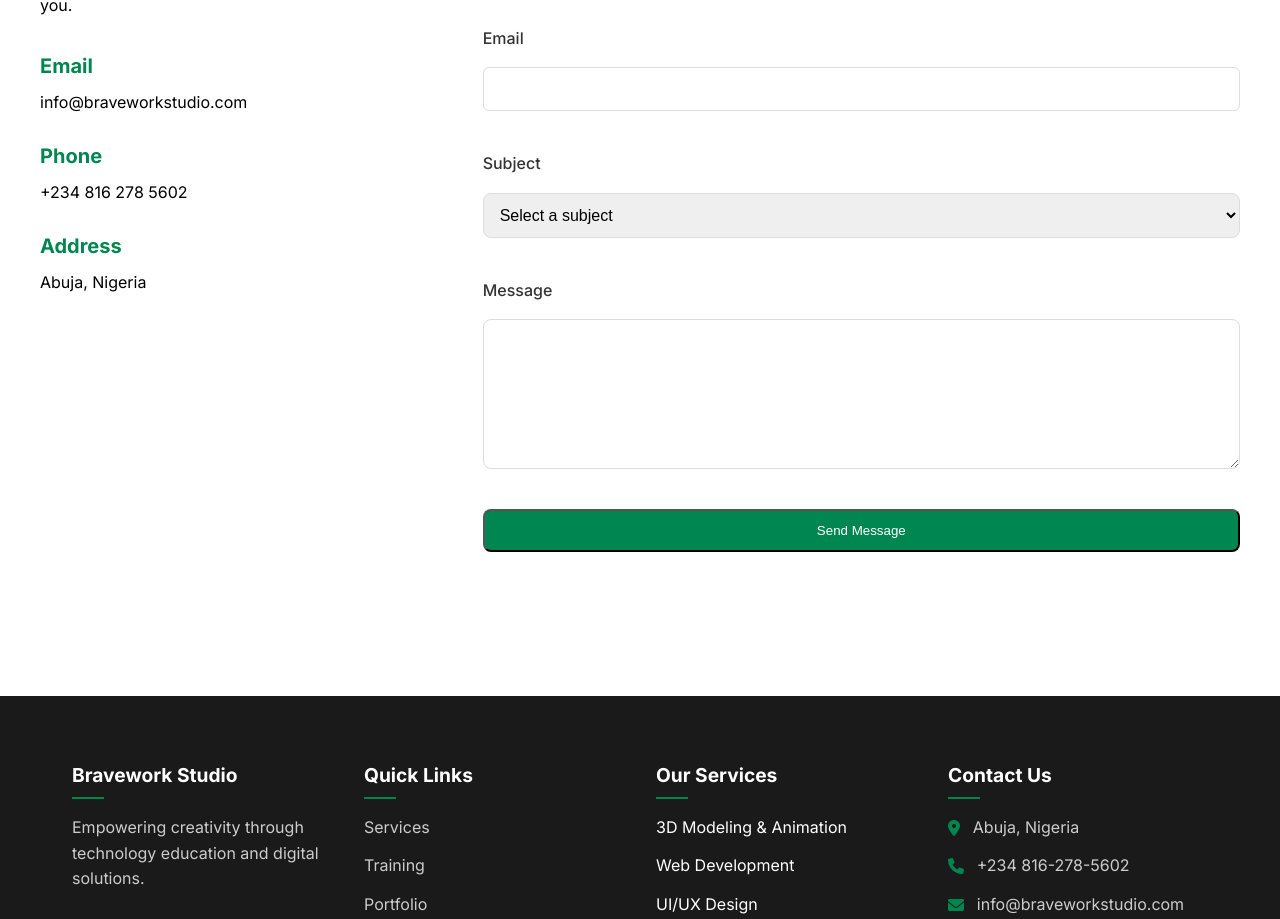
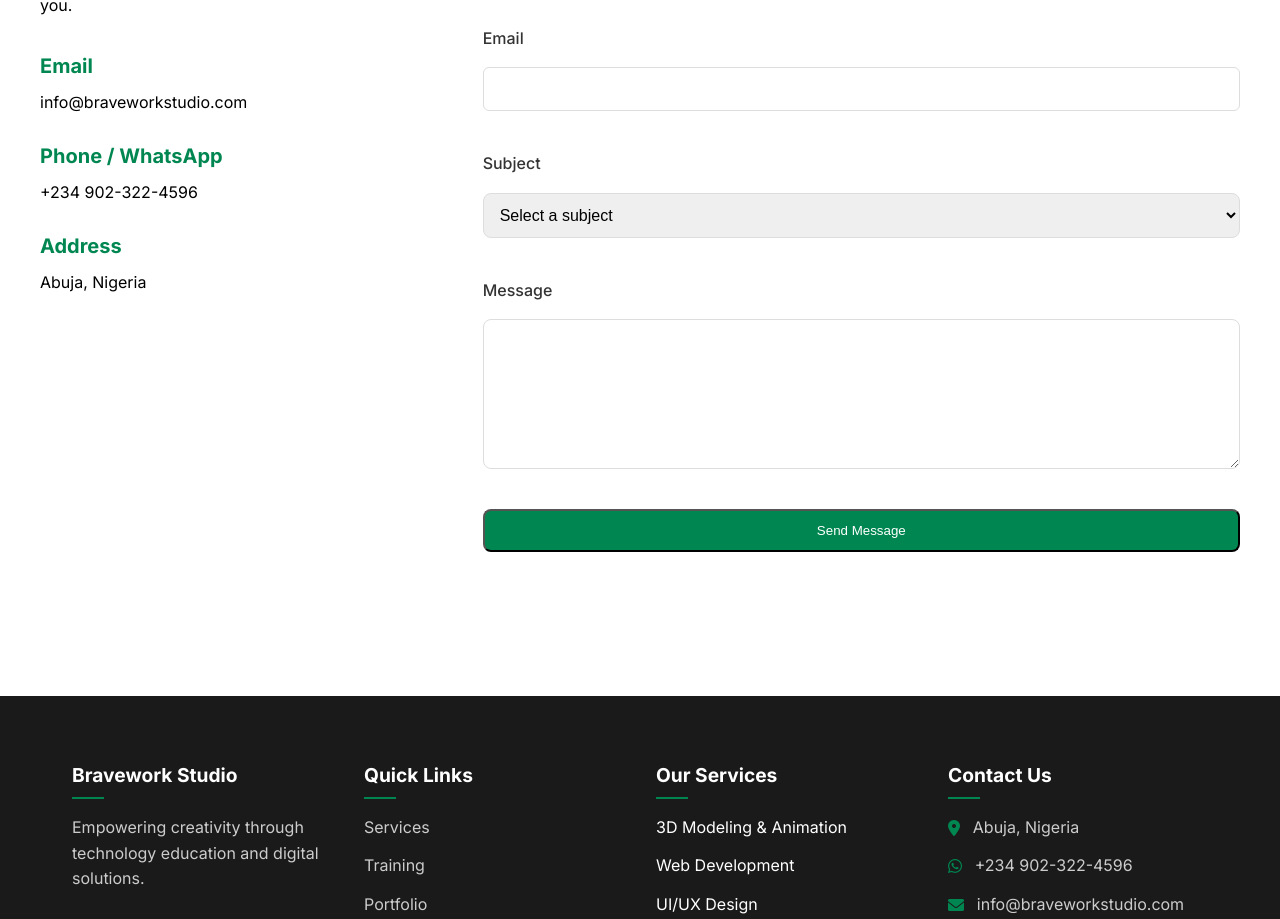
Before and after one commit to bravono/bravework-studio, a Next.js app: page /contact in a window 1280 px wide. Shown: the part 394-1313 px from the top of the page. Built offline with nearby package versions, Linux system fonts and the light colour scheme.

Commit message:
Change contact details to whatsapp number

```diff
--- a/app/components/Footer.tsx
+++ b/app/components/Footer.tsx
@@ -66,8 +66,8 @@
                 <span>Abuja, Nigeria</span>
               </li>
               <li>
-                <i className="fas fa-phone"></i>
-                <span>+234 816-278-5602</span>
+                <i className="fab fa-whatsapp"></i>
+                <span>+234 902-322-4596</span>
               </li>
               <li>
                 <i className="fas fa-envelope"></i>
--- a/app/contact/page.tsx
+++ b/app/contact/page.tsx
@@ -41,8 +41,8 @@
                   <p>info@braveworkstudio.com</p>
                 </div>
                 <div className="contact-item">
-                  <h3>Phone</h3>
-                  <p>+234 816 278 5602</p>
+                  <h3>Phone / WhatsApp</h3>
+                  <p>+234 902-322-4596</p>
                 </div>
                 <div className="contact-item">
                   <h3>Address</h3>
```
